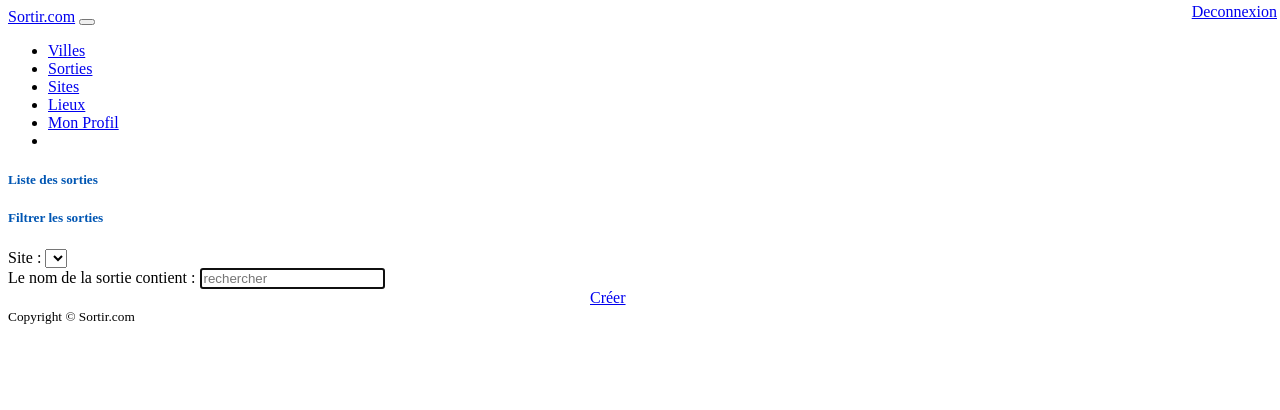
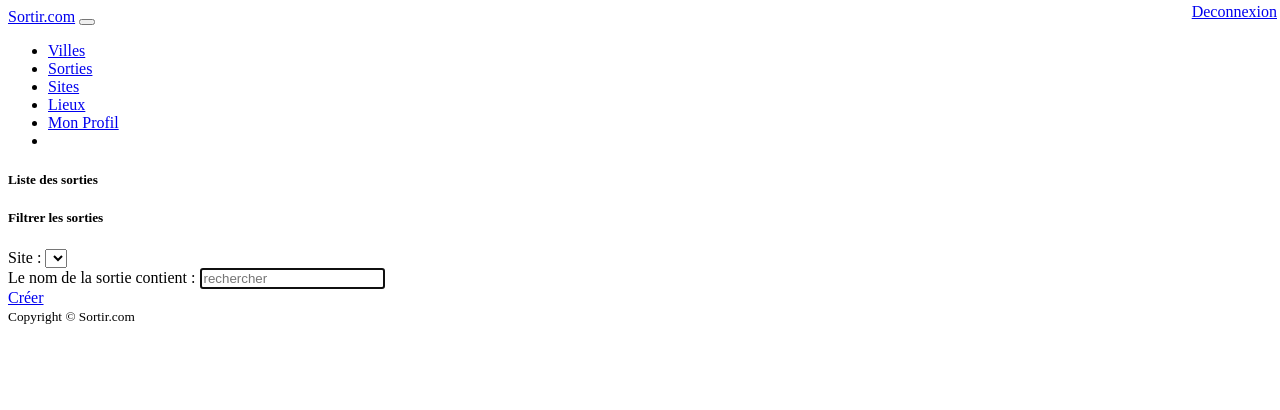
Before and after one commit to mhyvon/sortir, a Symfony app: template templates/sortie/recherche.html.twig in a window 1280 px wide. Shown: the top 410 px of the page. Run offline with Twig, Linux system fonts and the light colour scheme; the template is opened without the code that fills it, so the values that code supplies are empty; some libraries are stand-ins or nearby versions.

Commit message:
on enleve le style

```diff
--- a/templates/sortie/index.html.twig
+++ b/templates/sortie/index.html.twig
@@ -6,11 +6,11 @@
 
     <section id="sortie" class="pb-5">
         <div class="container">
-            <h5 class="section-title h1" style="color: #0056b3">Liste des sorties</h5>
+            <h5 class="h1 couleur section-title">Liste des sorties</h5>
 
 
-            <h5 style="color: #0056b3">Filtrer les sorties</h5>
-            <div class="row" style="padding-bottom: 20px">
+            <h5 class="couleur">Filtrer les sorties</h5>
+            <div class="row padd">
                 <div class="col-md-6">
 
                 {{ form_start(form) }}
--- a/templates/sortie/recherche.html.twig
+++ b/templates/sortie/recherche.html.twig
@@ -6,9 +6,9 @@
 
     <section id="sortie" class="pb-5">
         <div class="container">
-            <h5 class="section-title h1" style="color: #0056b3">Liste des sorties</h5>
+            <h5 class="section-title h1 couleur">Liste des sorties</h5>
 
-            <h5 style="color: #0056b3">Filtrer les sorties</h5>
+            <h5 class="couleur">Filtrer les sorties</h5>
             <form action="{{ path('entity_recherche_sortie') }}" method="get">
                 <div class="form-group col-md-5">
                     <label for="siteR">Site : </label>
@@ -48,7 +48,7 @@
                                         </div>
                                     </div>
                                 </div>
-                                <div class="backside" style="overflow-y:auto; overflow-x: hidden">
+                                <div class="backside backDesCartes">
                                     <div class="card">
                                         <div class="card-body text-center mt-4">
                                             <h4 class="card-title">{{sortie.nom}}</h4>
@@ -73,7 +73,7 @@
 
 
 
-    <div style="margin: 0 auto; width: 100px">
+    <div class="unBouton">
         <a href="{{ path('sortie_new') }}" class="btn btn-primary">Créer</a>
     </div>
 {% endblock %}
```
Also changed, not shown: assets/css/app.css (+38 -1 lines), templates/sortie/show.html.twig (+17 -19 lines).
